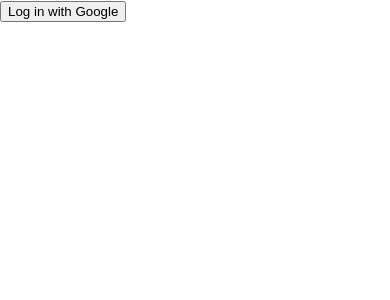
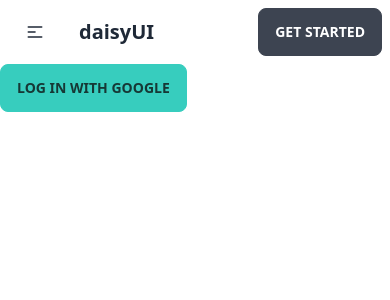
Before and after one commit to kdipto1/manufacturer-website-client-side, a React (Create React App) app: page /socialLogin in a window 390 px wide. Shown: the top 300 px of the page. Built offline with nearby package versions, Linux system fonts and the light colour scheme.

Commit message:
tailwind , daisyui package added

```diff
--- /dev/null
+++ b/postcss.config.js
@@ -0,0 +1,6 @@
+module.exports = {
+  plugins: {
+    tailwindcss: {},
+    autoprefixer: {},
+  },
+}
--- a/src/App.js
+++ b/src/App.js
@@ -1,11 +1,16 @@
-import "./App.css";
+import { Route, Routes } from "react-router-dom";
+import Home from "./Pages/Home/Home";
 import SocialLogin from "./Pages/Login/SocialLogin";
-
+import Header from "./Pages/Shared/Header";
 
 function App() {
   return (
     <div>
-      <SocialLogin/>
+      <Header/>
+      <Routes>
+        <Route path="/" element={<Home />} />
+        <Route path="/socialLogin" element={<SocialLogin />} />
+      </Routes>
     </div>
   );
 }
--- /dev/null
+++ b/src/Pages/Home/Home.js
@@ -0,0 +1,20 @@
+import React from "react";
+
+const Home = () => {
+  return (
+    <div>
+      <h2>This is home, it will contain banner, tools</h2>
+      {/* Tools section*******************************/}
+      <section></section>
+      {/* Business section++++++++++++++++++++++++++ */}
+      <section>
+        <div></div>
+        <div></div>
+        <div></div>
+        <div></div>
+      </section>
+    </div>
+  );
+};
+
+export default Home;
--- a/src/Pages/Login/SocialLogin.js
+++ b/src/Pages/Login/SocialLogin.js
@@ -5,8 +5,10 @@
 const SocialLogin = () => {
   const [signInWithGoogle, user, loading, error] = useSignInWithGoogle(auth);
   return (
-    <div>
-      <button onClick={() => signInWithGoogle()}>Log in with Google</button>
+    <div className="">
+      <button className="btn btn-accent" onClick={() => signInWithGoogle()}>
+        Log in with Google
+      </button>
     </div>
   );
 };
--- /dev/null
+++ b/src/Pages/Shared/Header.js
@@ -0,0 +1,54 @@
+import React from 'react';
+import { NavLink } from 'react-router-dom';
+
+const Header = () => {
+  const menuItems = (<>
+    <li className="lg:mr-4">
+      <NavLink to="/">Home</NavLink>
+    </li>
+    <li>
+      <NavLink to="/socialLogin">Login</NavLink>
+    </li>
+  </>)
+  return (
+    <div className="navbar bg-base-100">
+      <div className="navbar-start">
+        <div className="dropdown">
+          <label tabIndex="0" className="btn btn-ghost lg:hidden">
+            <svg
+              xmlns="http://www.w3.org/2000/svg"
+              className="h-5 w-5"
+              fill="none"
+              viewBox="0 0 24 24"
+              stroke="currentColor"
+            >
+              <path
+                strokeLinecap="round"
+                strokeLinejoin="round"
+                strokeWidth="2"
+                d="M4 6h16M4 12h8m-8 6h16"
+              />
+            </svg>
+          </label>
+          <ul
+            tabIndex="0"
+            className="menu menu-compact dropdown-content mt-3 p-2 shadow bg-base-100 rounded-box w-52"
+          >
+            {menuItems}
+          </ul>
+        </div>
+        <NavLink to="/" className="btn btn-ghost normal-case text-xl">daisyUI</NavLink>
+      </div>
+      <div className="navbar-center hidden lg:flex">
+        <ul className="menu menu-horizontal p-0">
+          {menuItems}
+        </ul>
+      </div>
+      <div className="navbar-end">
+        <a className="btn">Get started</a>
+      </div>
+    </div>
+  );
+};
+
+export default Header;
--- a/src/index.css
+++ b/src/index.css
@@ -1,13 +1,17 @@
-body {
+@tailwind base;
+@tailwind components;
+@tailwind utilities;
+
+/* body {
   margin: 0;
-  font-family: -apple-system, BlinkMacSystemFont, 'Segoe UI', 'Roboto', 'Oxygen',
-    'Ubuntu', 'Cantarell', 'Fira Sans', 'Droid Sans', 'Helvetica Neue',
+  font-family: -apple-system, BlinkMacSystemFont, "Segoe UI", "Roboto", "Oxygen",
+    "Ubuntu", "Cantarell", "Fira Sans", "Droid Sans", "Helvetica Neue",
     sans-serif;
   -webkit-font-smoothing: antialiased;
   -moz-osx-font-smoothing: grayscale;
 }
 
 code {
-  font-family: source-code-pro, Menlo, Monaco, Consolas, 'Courier New',
+  font-family: source-code-pro, Menlo, Monaco, Consolas, "Courier New",
     monospace;
-}
+} */
--- a/src/index.js
+++ b/src/index.js
@@ -1,13 +1,16 @@
-import React from 'react';
-import ReactDOM from 'react-dom/client';
-import './index.css';
-import App from './App';
-import reportWebVitals from './reportWebVitals';
+import React from "react";
+import ReactDOM from "react-dom/client";
+import "./index.css";
+import App from "./App";
+import reportWebVitals from "./reportWebVitals";
+import { BrowserRouter } from "react-router-dom";
 
-const root = ReactDOM.createRoot(document.getElementById('root'));
+const root = ReactDOM.createRoot(document.getElementById("root"));
 root.render(
   <React.StrictMode>
-    <App />
+    <BrowserRouter>
+      <App />
+    </BrowserRouter>
   </React.StrictMode>
 );
 
--- /dev/null
+++ b/tailwind.config.js
@@ -0,0 +1,7 @@
+module.exports = {
+  content: ["./src/**/*.{js,jsx,ts,tsx}"],
+  theme: {
+    extend: {},
+  },
+  plugins: [require("daisyui")],
+};
```
Also changed, not shown: package.json (+7 -0 lines), 1 other file (tests, documents, lock files or other folders).
